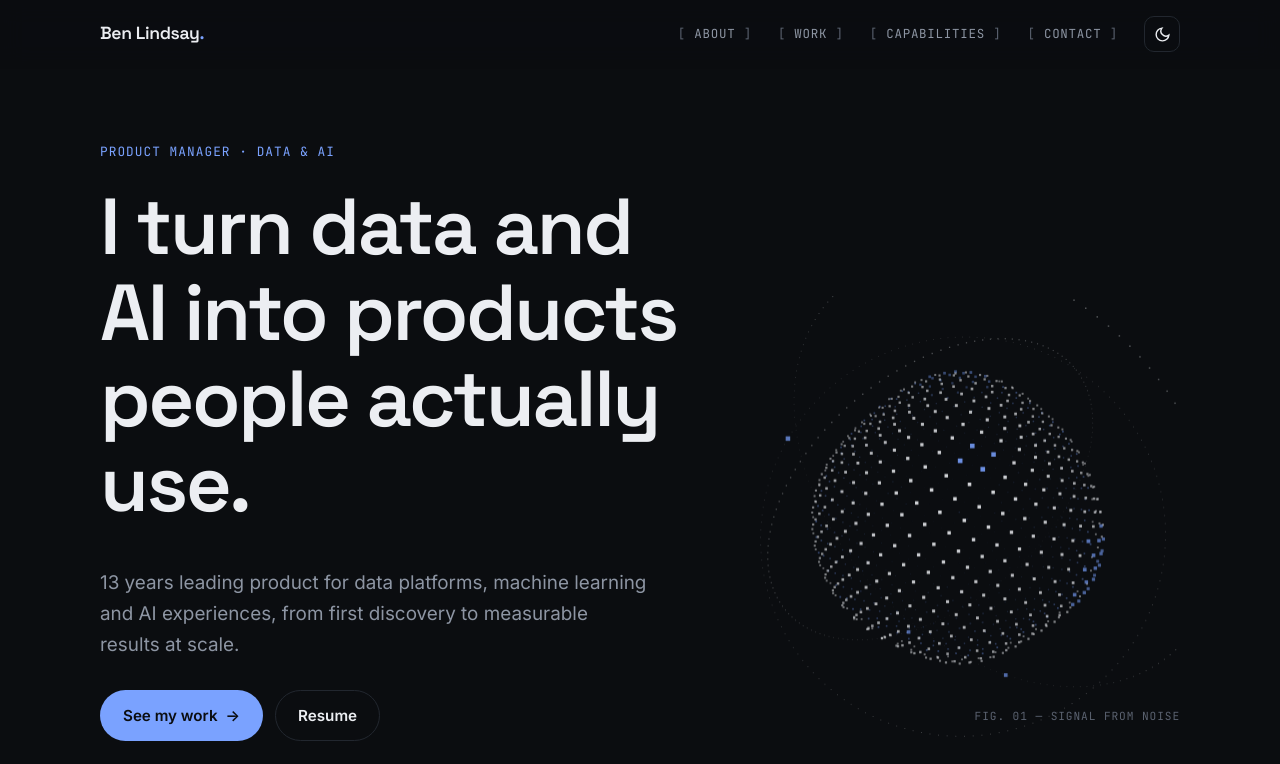
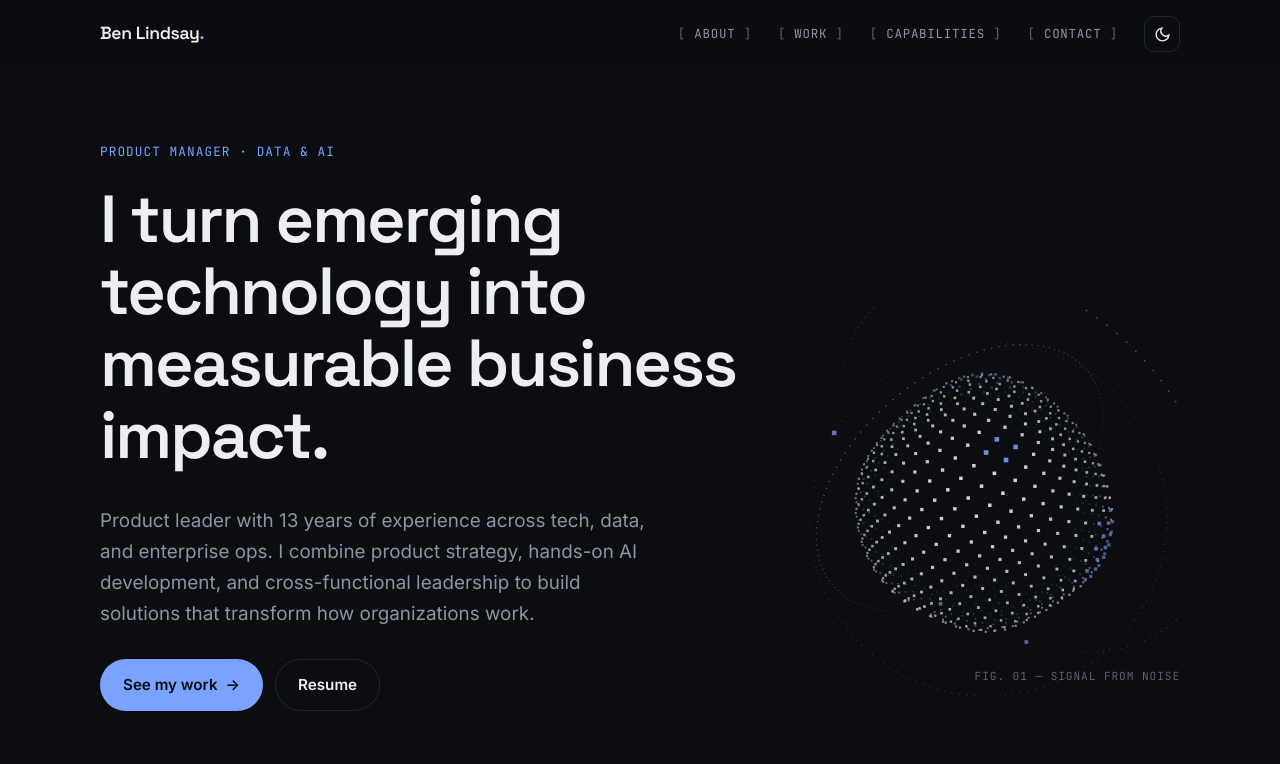
Before and after one commit to stochastic33/benlindsaynet, a plain HTML site: page index.html in a window 1280 px wide. Shown: the top 764 px of the page. Drawn offline with Linux system fonts and the light colour scheme.

Commit message:
Update hero headline and subhead; widen headline
Co-Authored-By: Claude Opus 5.5 <noreply@anthropic.com>
Claude-Session: https://claude.ai/code/session_01MA5aSDM6vY6mxNAFuLHQVs

```diff
--- a/css/styles.css
+++ b/css/styles.css
@@ -59,7 +59,7 @@ body {
 img { max-width: 100%; display: block; }
 a { color: var(--accent); }
 h1, h2, h3 { font-family: var(--font-display); line-height: 1.08; margin: 0 0 .5em; letter-spacing: -0.03em; font-weight: 600; }
-h1 { font-size: clamp(2.6rem, 6.2vw, 5rem); max-width: 14ch; }
+h1 { font-size: clamp(2.4rem, 5.2vw, 4.25rem); max-width: 17ch; }
 h2 { font-size: clamp(2rem, 4vw, 3rem); }
 h3 { font-size: 1.2rem; letter-spacing: -0.01em; line-height: 1.25; }
 p { margin: 0 0 1em; }
@@ -130,7 +130,7 @@ p { margin: 0 0 1em; }
 
 /* ---------- Hero ---------- */
 .hero { position: relative; padding: 72px 0 80px; overflow: hidden; }
-.hero-grid { display: grid; grid-template-columns: 1.15fr .85fr; gap: 24px; align-items: center; }
+.hero-grid { display: grid; grid-template-columns: 1.25fr .75fr; gap: 24px; align-items: center; }
 .hero-copy { position: relative; z-index: 1; }
 .hero-visual { position: relative; aspect-ratio: 1; width: 100%; max-width: 560px; justify-self: end; }
 .orb { width: 100%; height: 100%; display: block; }
--- a/index.html
+++ b/index.html
@@ -4,9 +4,9 @@
   <meta charset="utf-8">
   <meta name="viewport" content="width=device-width, initial-scale=1">
   <title>Ben Lindsay | Product Manager, Data &amp; AI</title>
-  <meta name="description" content="Ben Lindsay is a product manager with 13 years of experience building data and AI products.">
+  <meta name="description" content="Ben Lindsay is a product leader with 13 years of experience turning emerging technology into measurable business impact.">
   <meta property="og:title" content="Ben Lindsay | Product Manager, Data & AI">
-  <meta property="og:description" content="13 years building data and AI products that people actually use.">
+  <meta property="og:description" content="I turn emerging technology into measurable business impact.">
   <meta property="og:url" content="https://benlindsay.net/">
   <meta property="og:type" content="website">
   <meta name="theme-color" content="#0b0d10">
@@ -49,10 +49,10 @@
       <div class="container hero-grid">
         <div class="hero-copy">
           <p class="eyebrow">Product Manager · Data &amp; AI<span class="cursor" aria-hidden="true"></span></p>
-          <h1 class="split">I turn data and AI into products people actually use.</h1>
+          <h1 class="split">I turn emerging technology into measurable business impact.</h1>
           <p class="lede reveal" style="--d:500ms">
-            13 years leading product for data platforms, machine learning and AI experiences,
-            from first discovery to measurable results at scale.
+            Product leader with 13 years of experience across tech, data, and enterprise ops. I combine product strategy, hands-on AI development, and cross-functional
+            leadership to build solutions that transform how organizations work.
           </p>
           <div class="hero-actions reveal" style="--d:650ms">
             <a class="btn btn-primary" href="#work">See my work <span class="arrow" aria-hidden="true">→</span></a>
```
